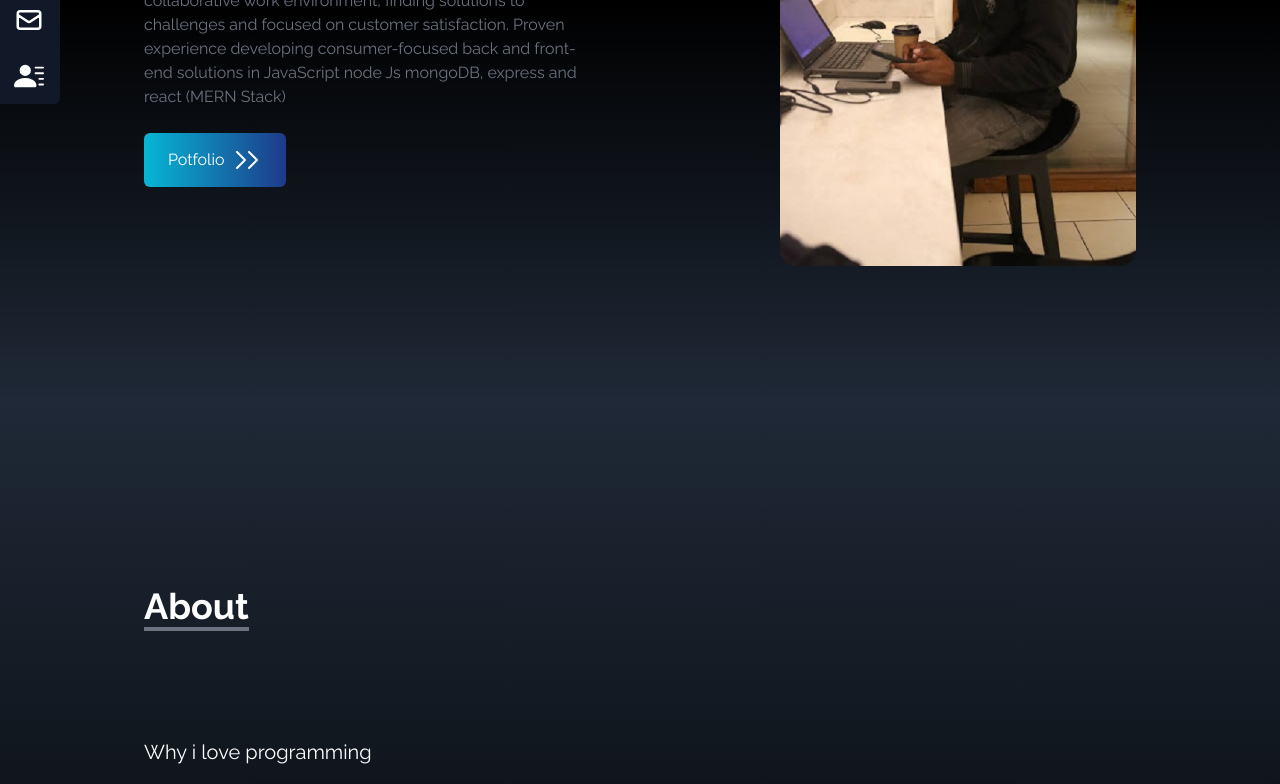
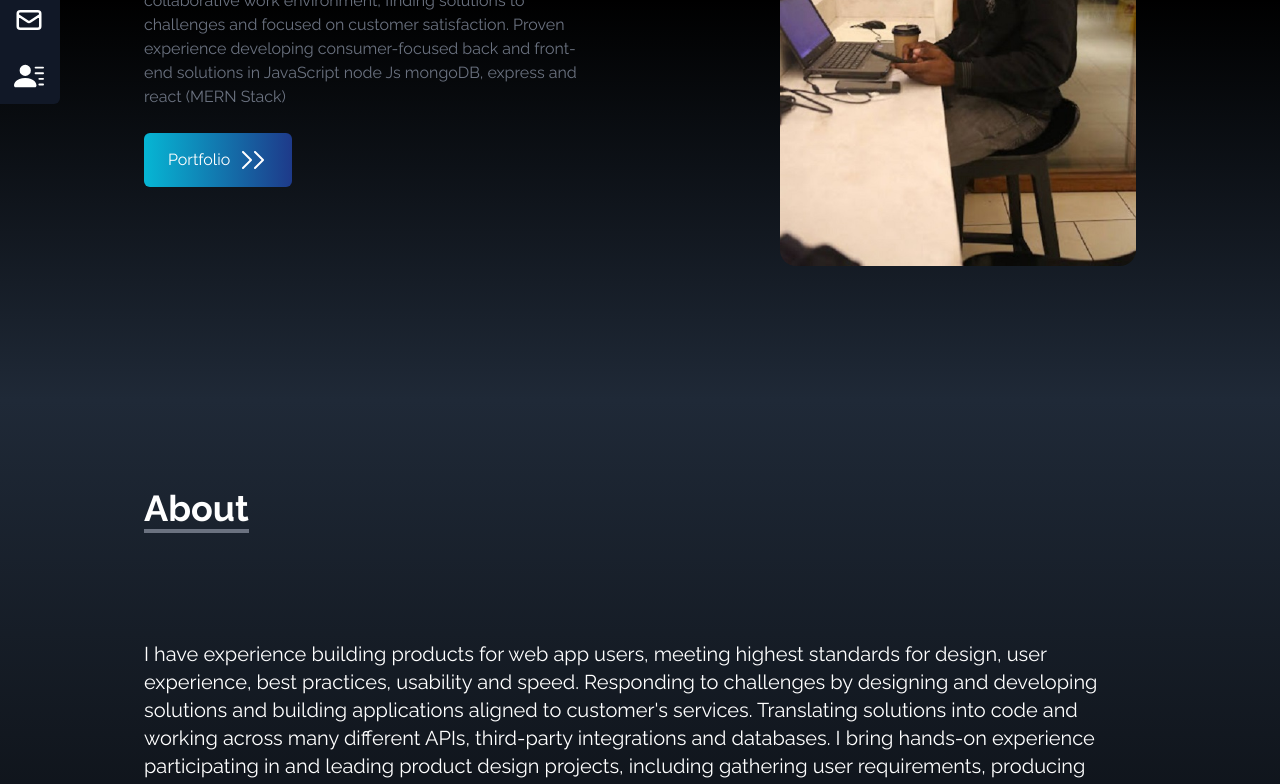
Before and after one commit to Francisomondi/Francis_potfolio, a React (Create React App) app: page / in a window 1280 px wide. Shown: the part 400-1184 px from the top of the page. Built offline with nearby package versions, Linux system fonts and the light colour scheme; a web font is replaced by a local one.

Commit message:
smooth scroll portfolio on the home page

```diff
--- a/src/components/About.jsx
+++ b/src/components/About.jsx
@@ -8,7 +8,18 @@ const About = () => {
                     <p className='text-4xl font-bold inline border-b-4 border-gray-500'>About</p>
                 </div>
                 <p className='text-xl mt-20 '>
-                    Why i love programming
+                    I have experience building products for web app users, meeting highest
+                    standards for design, user experience, best practices, usability and
+                    speed. Responding to challenges by designing and developing solutions
+                    and building applications aligned to customer's services. Translating
+                    solutions into code and working across many different APIs, third-party
+                    integrations and databases.
+                    I bring hands-on experience participating in and leading product design
+                    projects, including gathering user requirements, producing code,
+                    creating mockups and designing deployment, scale-up and load
+                    balancing architectures. I focus on creating clean, robust code with
+                    exceptional security and I am able to achieve compatibility targets while
+                    meeting and exceeding customer demands
                 </p>
                 <br />
                 <p className='text-xl'>
--- a/src/components/Home.jsx
+++ b/src/components/Home.jsx
@@ -1,6 +1,7 @@
 import React from 'react'
 import myImage from "../assets/aziz.jpg"
-import { RxDoubleArrowRight } from "react-icons/rx";
+import { RxDoubleArrowRight } from "react-icons/rx"
+import { Link } from 'react-scroll'
 
 const Home = () => {
     return (
@@ -15,13 +16,13 @@ const Home = () => {
                         front-end solutions in JavaScript node Js mongoDB, express and react
                         (MERN Stack)</p>
                     <div>
-                        <button className='group text-white w-fit px-6 py-3 my-2 flex
+                        <Link to='Portfolio' smooth={true} duration={500} className='group text-white w-fit px-6 py-3 my-2 flex
                         items-center rounded-md bg-gradient-to-r from-cyan-500
-                         to-blue-900 cursor-pointer'>Potfolio
+                         to-blue-900 cursor-pointer'>Portfolio
                             <span className='group-hover:rotate-90 duration-300 '>
                                 <RxDoubleArrowRight size={30} className="ml-2" />
                             </span>
-                        </button>
+                        </Link>
                     </div>
                 </div>
 
--- a/src/components/NavBar.jsx
+++ b/src/components/NavBar.jsx
@@ -61,7 +61,12 @@ const NavBar = () => {
             return (
               <li key={id} className='px-4 cursor-pointer capitalize py-6 text-4xl'>
 
-                <Link to={link} smooth={true} duration={500} >
+                <Link
+                  onClick={() => setNav(!nav)}
+                  to={link}
+                  smooth={true}
+                  duration={500}
+                >
                   {link}
                 </Link>
 
```
